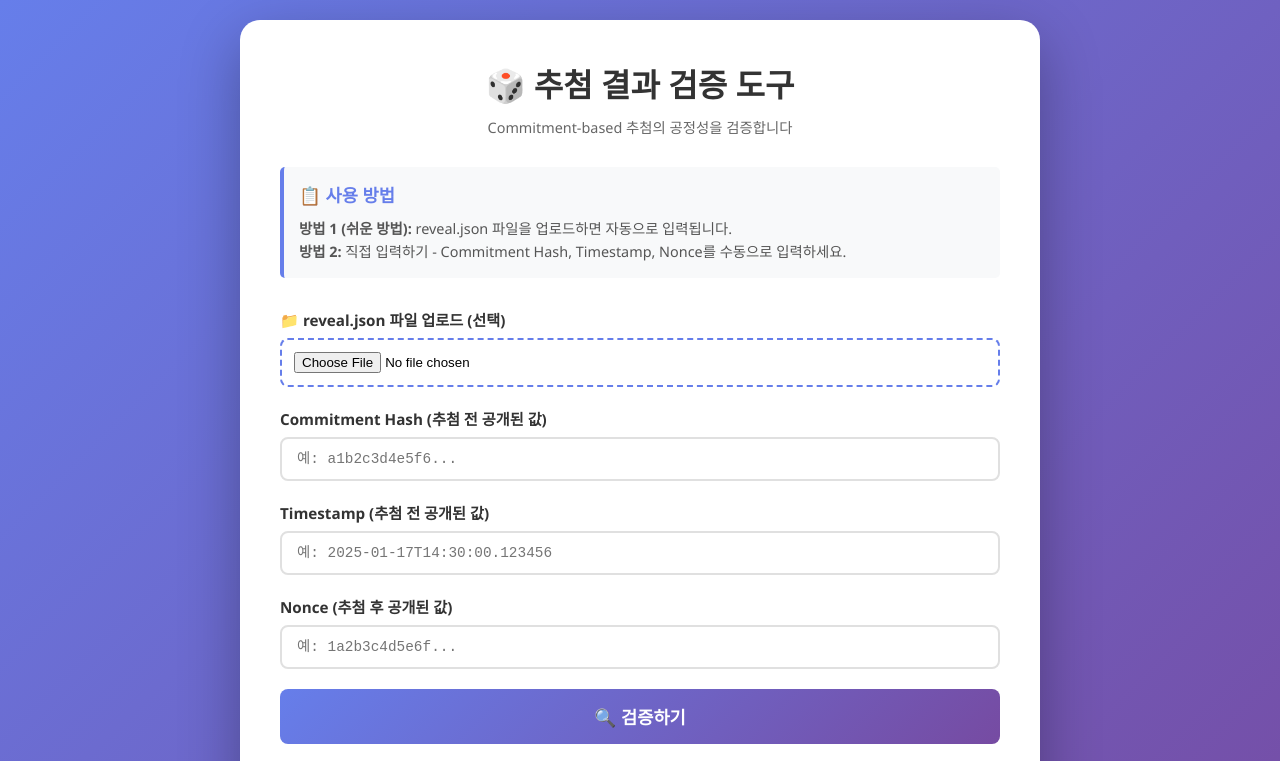
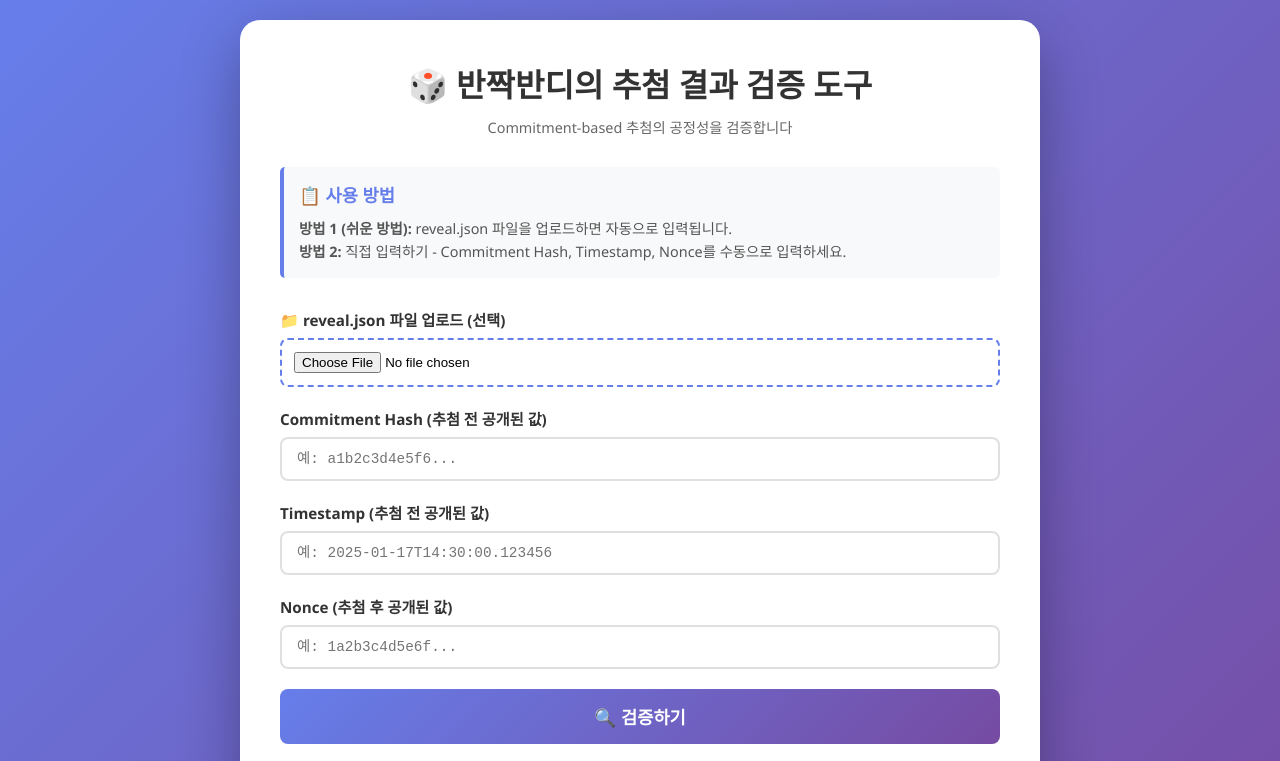
Before and after one commit to leereeree/random_draw, a plain HTML site: page index.html in a window 1280 px wide. Shown: the top 761 px of the page. Drawn offline with nearby package versions, Linux system fonts and the light colour scheme.

Commit message:
Update index.html

```diff
--- a/index.html
+++ b/index.html
@@ -197,7 +197,7 @@
 </head>
 <body>
     <div class="container">
-        <h1>🎲 추첨 결과 검증 도구</h1>
+        <h1>🎲 반짝반디의 추첨 결과 검증 도구</h1>
         <p class="subtitle">Commitment-based 추첨의 공정성을 검증합니다</p>
 
         <div class="info-box">
```
